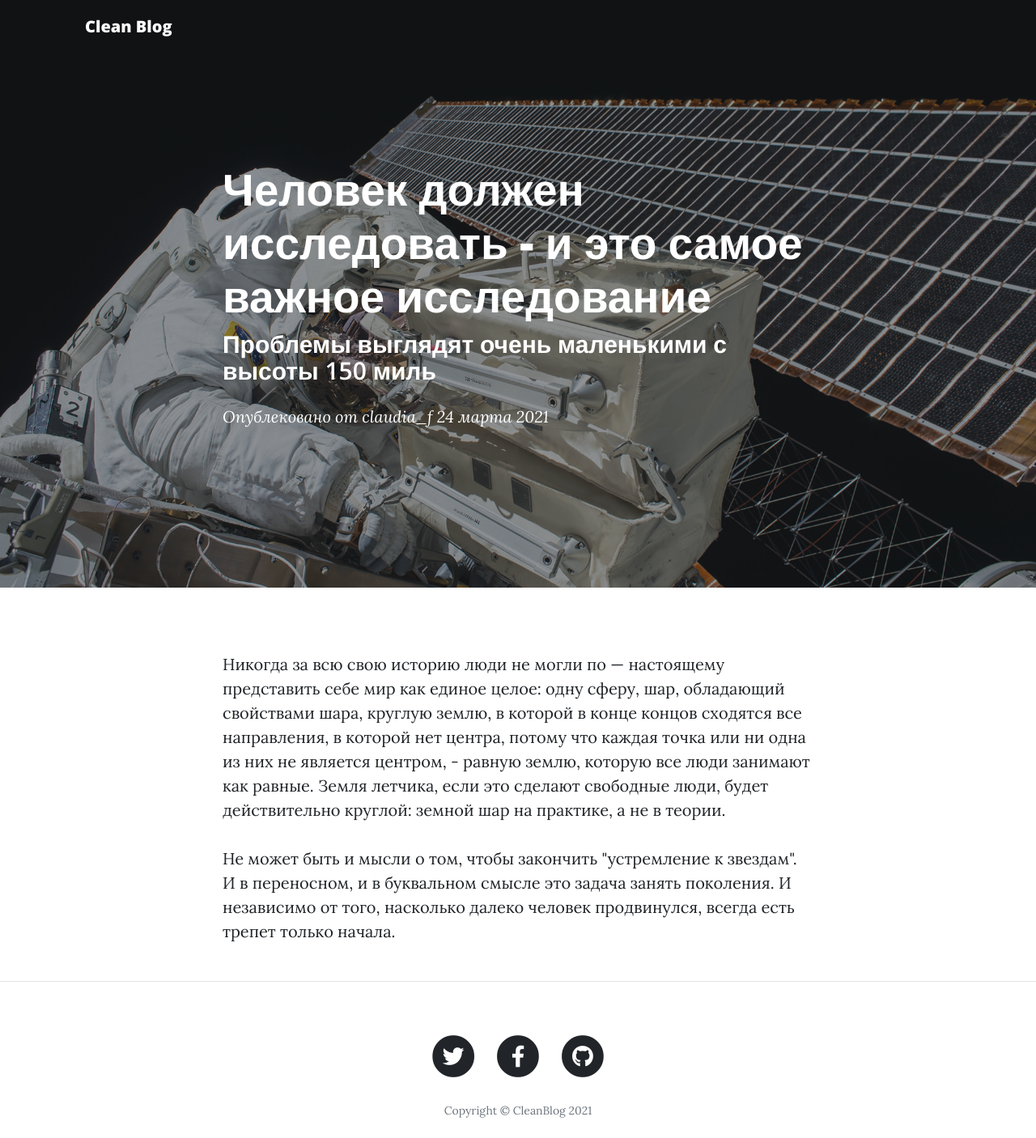
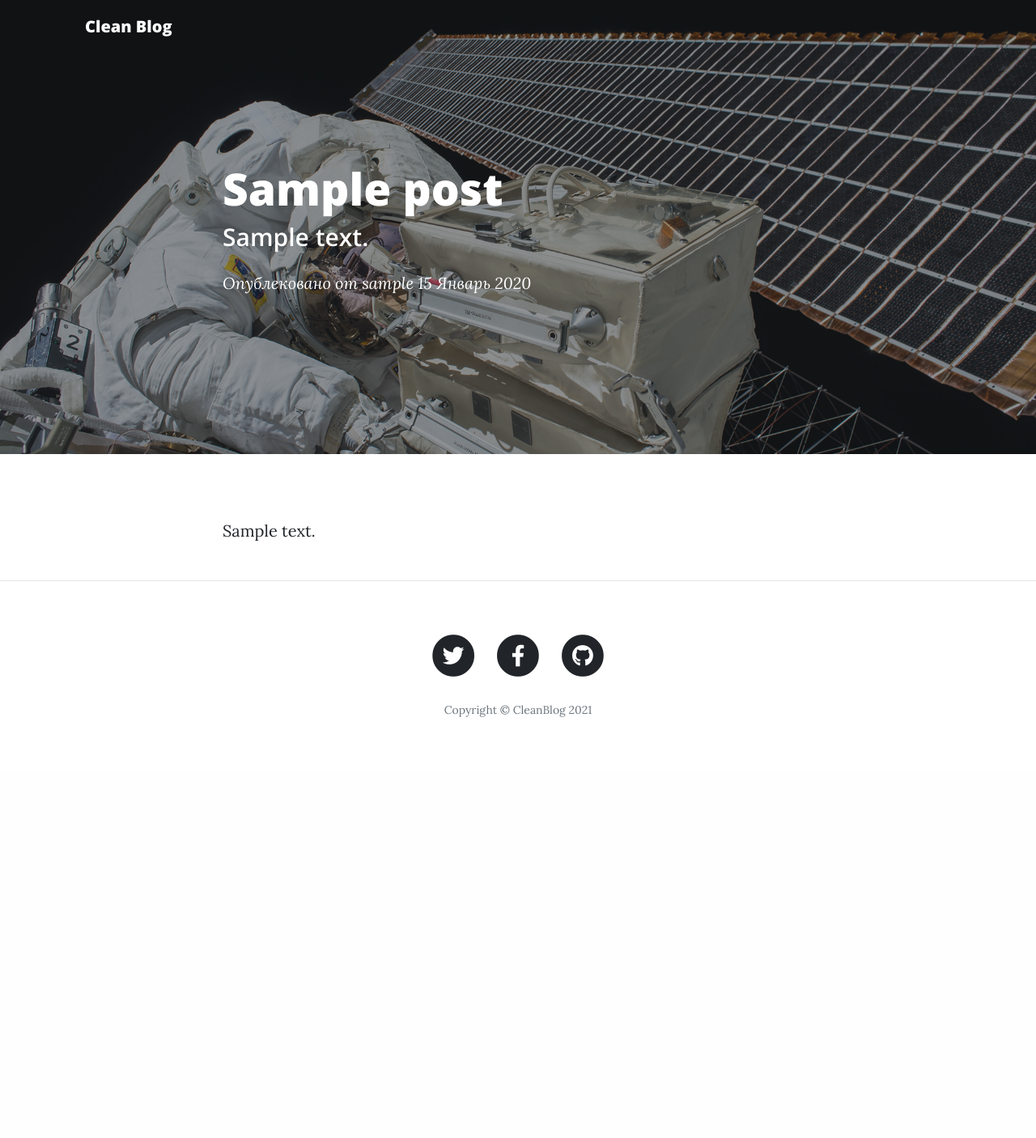
Before and after one commit to Bro-Williams/Blog, a Django app: template posts/templates/posts/post.html in a window 1280 px wide. Shown: the top 1406 px of the page at 81% size. After the commit the page ends 886 px from the top, so only its background shows below. Run offline with Django 3.2, Linux system fonts and the light colour scheme; tables that the repository leaves empty hold one stand-in row (values such as "Sample post"); the template is opened without the code that fills it: values that come from a table or form of the project are taken from there, most other values are stand-ins (such as "Sample title", 1, 10 or a date in 2020); some libraries are stand-ins or nearby versions.

Commit message:
edited the views files.py and urls.py. Made a transition to another page by clicking on the post

```diff
--- a/blog/urls.py
+++ b/blog/urls.py
@@ -21,5 +21,5 @@ from posts.views import index, post
 urlpatterns = [
     path('admin/', admin.site.urls),
     path('', index, name='index'),
-    path('post/', post, name='post'),
+    path('post/<int:id>/', post, name='post'),
 ]
--- a/posts/templates/posts/index.html
+++ b/posts/templates/posts/index.html
@@ -61,7 +61,7 @@
         <div class="col-lg-8 col-md-10 mx-auto">
             {% for post in posts %}
                 <div class="post-preview">
-                    <a href="post.html">
+                    <a href="{% url 'post' post.id %}">
                         <h2 class="post-title">
                             {{ post.title }}
                         </h2>
--- a/posts/templates/posts/post.html
+++ b/posts/templates/posts/post.html
@@ -47,12 +47,14 @@
         <div class="row">
             <div class="col-lg-8 col-md-10 mx-auto">
                 <div class="post-heading">
-                    <h1>Человек должен исследовать - и это самое важное исследование</h1>
-                    <h2 class="subheading">Проблемы выглядят очень маленькими с высоты 150 миль</h2>
+                    <h1>{{ post.title }}</h1>
+                    {% if post.description %}
+                        <h2 class="subheading">{{ post.description }}</h2>
+                    {% endif %}
                     <span class="meta">
                         Опублековано от
-                        <a href="#">claudia_f</a>
-                        24 марта 2021
+                        <a href="#">{{ post.user.username }}</a>
+                        {{ post.created_timestamp|date:"d F Y" }}
                     </span>
                 </div>
             </div>
@@ -66,18 +68,7 @@
         <div class="row">
             <div class="col-lg-8 col-md-10 mx-auto">
                 <p>
-                    Никогда за всю свою историю люди не могли по — настоящему представить себе мир как единое целое:
-                    одну сферу, шар, обладающий свойствами шара, круглую землю, в которой в конце концов сходятся все
-                    направления, в которой нет центра, потому что каждая точка или ни одна из них не является центром, -
-                    равную землю, которую все люди занимают как равные. Земля летчика, если это сделают свободные люди,
-                    будет действительно круглой: земной шар на практике, а не в теории.
-                </p>
-
-                <p>
-                    Не может быть и мысли о том, чтобы закончить "устремление к звездам". И в переносном, и в буквальном
-                    смысле это
-                    задача занять поколения. И независимо от того, насколько далеко человек продвинулся, всегда есть
-                    трепет только начала.
+                    {{ post.text }}
                 </p>
             </div>
         </div>
--- a/posts/views.py
+++ b/posts/views.py
@@ -8,6 +8,7 @@ def index(request):
     return render(request, 'posts/index.html', context)
 
 
-def post(request):
-    context = {'title': 'My Blog - Пост'}
+def post(request, id):
+    post = Post.objects.get(id=id)
+    context = {'title': f'My Blog - {post.title}', 'post': post}
     return render(request, 'posts/post.html', context)
```
